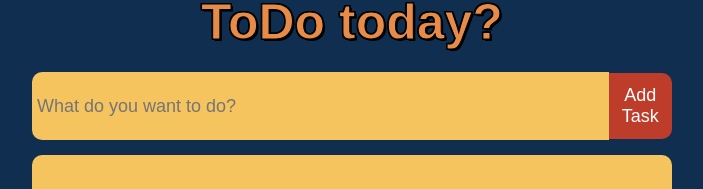
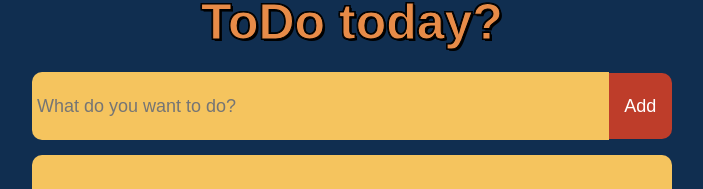
Before and after one commit to Finisker/React-project_ToDo, a React (Create React App) app: page / in a window 1280 px wide. Shown: the part 167-356 px from the top of the page, without its empty margins (288-991 px from the left). Built offline with nearby package versions, Linux system fonts and the light colour scheme.

Commit message:
Add button adds a new task

```diff
--- a/src/components/App.js
+++ b/src/components/App.js
@@ -5,11 +5,11 @@ import TaskDisplay from './TaskDisplay';
 
 function App() {
 
-  const [tasks, setTasks] = useState(0);
+  const [tasksNumber, setTasksNumber] = useState(0);
 
-  // function handleTaskAdd(){
-
-  // };
+  function handleTaskSubmit(){
+    setTasksNumber(tasksNumber + 1);
+  };
 
   return (
     <div className="App">
@@ -17,8 +17,8 @@ function App() {
         <h1>What do you want <br /> ToDo today?</h1>
       </header>
       <main>
-        <NewTaskBar/>
-        <TaskDisplay tasksNumber={tasks} />
+        <NewTaskBar handleSubmit={handleTaskSubmit}/>
+        <TaskDisplay tasksNumber={tasksNumber} />
       </main>
     </div>
   );
--- a/src/components/NewTaskBar.js
+++ b/src/components/NewTaskBar.js
@@ -5,11 +5,16 @@ export default function NewTaskBar(props) {
 
   const [value, setValue] = useState('');
 
+  function handleSubmit(e) {
+    e.preventDefault();
+    props.handleSubmit();
+  }
+
   return (
     <div className="NewTaskBar">
       <form
       className="NewTaskBar-form"
-      onSubmit={() => props.handleSubmit}
+      onSubmit={(e) => handleSubmit(e)}
       >
         <input
           type="text"
@@ -21,7 +26,7 @@ export default function NewTaskBar(props) {
         <button
         type="submit"
         className="NewTaskBar-button"
-        >Add Task</button>
+        >Add</button>
       </form>
     </div>
   );
```
